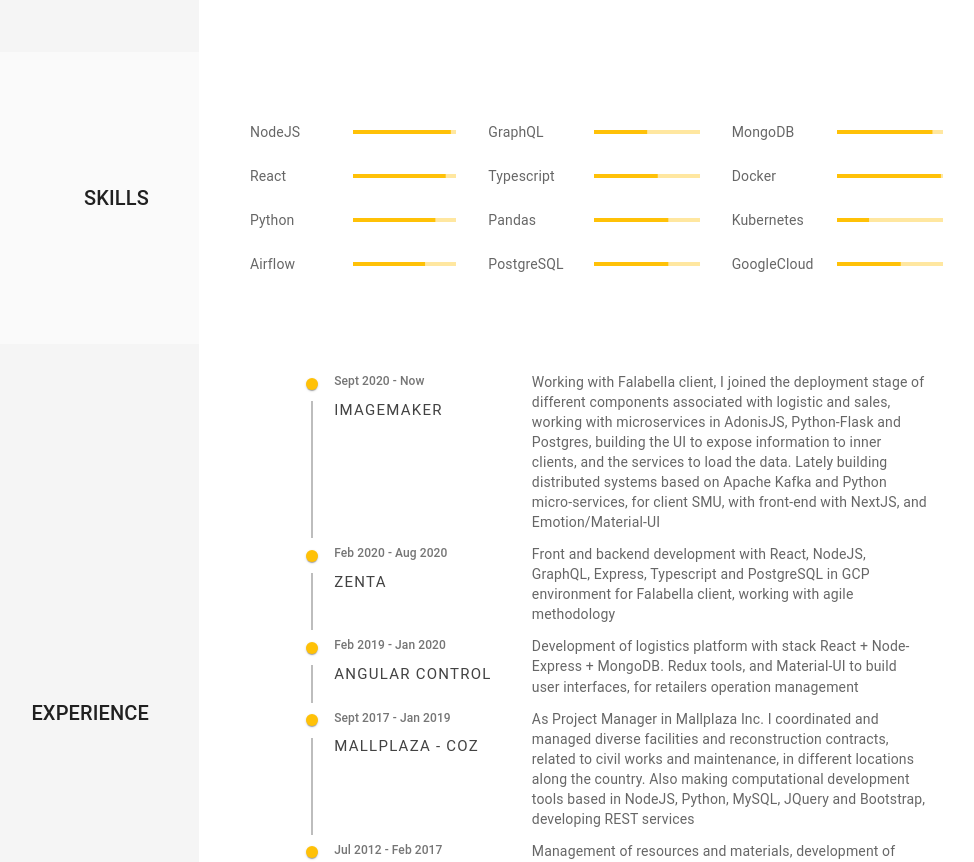
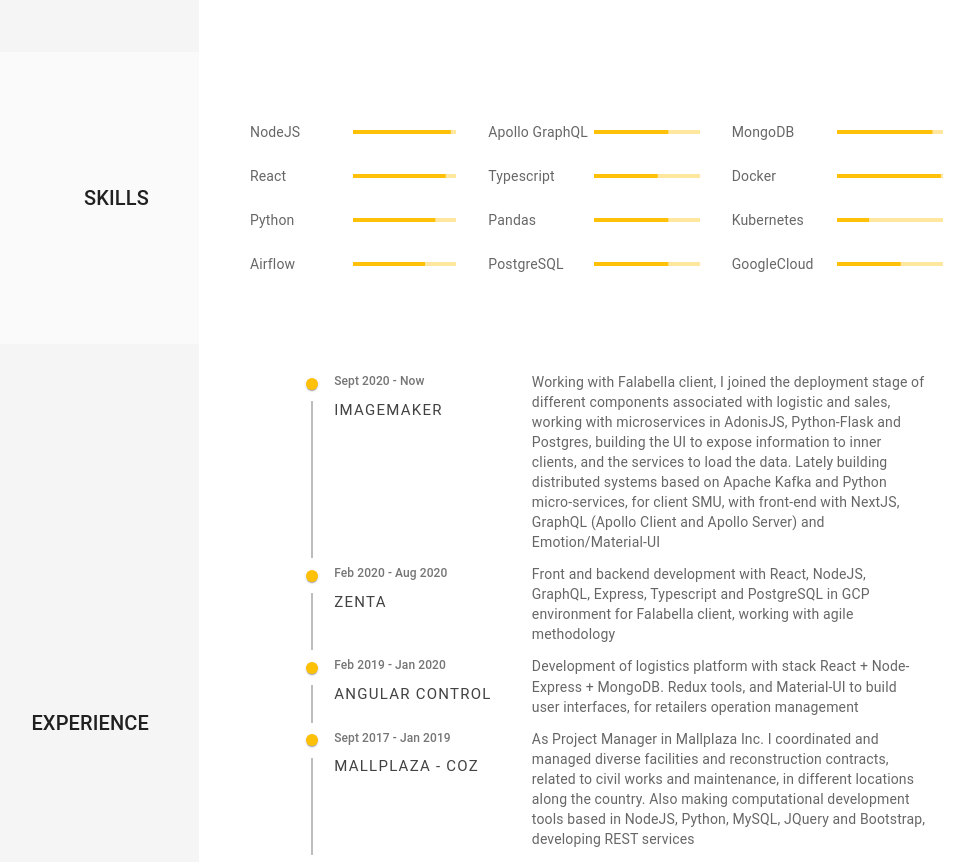
Before and after one commit to lalineanegra/resume, a Next.js app: page / in a window 1280 px wide. Shown: the part 983-1845 px from the top of the page, without its empty margins (251-1225 px from the left). Built offline with nearby package versions, Linux system fonts and the light colour scheme.

Commit message:
update data

```diff
--- a/src/components/data/en.ts
+++ b/src/components/data/en.ts
@@ -104,7 +104,7 @@ export const en = {
           Working with Falabella client, I joined the deployment stage of different components
           associated with logistic and sales, working with microservices in AdonisJS, Python-Flask and Postgres,
           building the UI to expose information to inner clients, and the services to load the data.
-          Lately building distributed systems based on Apache Kafka and Python micro-services, for client SMU, with front-end with NextJS, and Emotion/Material-UI
+          Lately building distributed systems based on Apache Kafka and Python micro-services, for client SMU, with front-end with NextJS, GraphQL (Apollo Client and Apollo Server) and Emotion/Material-UI
       `,
     },
     {
@@ -190,8 +190,8 @@ export const en = {
     },
     {
       id: 4,
-      name: "GraphQL",
-      value: 50,
+      name: "Apollo GraphQL",
+      value: 70,
     },
     {
       id: 5,
--- a/src/components/data/sp.ts
+++ b/src/components/data/sp.ts
@@ -105,7 +105,7 @@ export const sp = {
         y del procesamiento y presentación de data para departamento de Bussness Inteligence utilizando framework Pytorch.
 
         Posteriormente, para cliente SMU, formulé soluciones y propuestas para la arquitectura de plataforma para el procesamiento de datos de venta,
-        utilizando Apache Kafka, Apaache Airflow, microservicios en python, front-end con NextJS y Emotion/Materil-UI
+        utilizando Apache Kafka, Apaache Airflow, microservicios en python, front-end con NextJS, GraphQL (Apollo Client y Apollo Server) y Emotion/Materil-UI
       `,
     },
     {
@@ -193,8 +193,8 @@ export const sp = {
     },
     {
       id: 4,
-      name: "GraphQL",
-      value: 50,
+      name: "Apollo GraphQL",
+      value: 70,
     },
     {
       id: 5,
```
